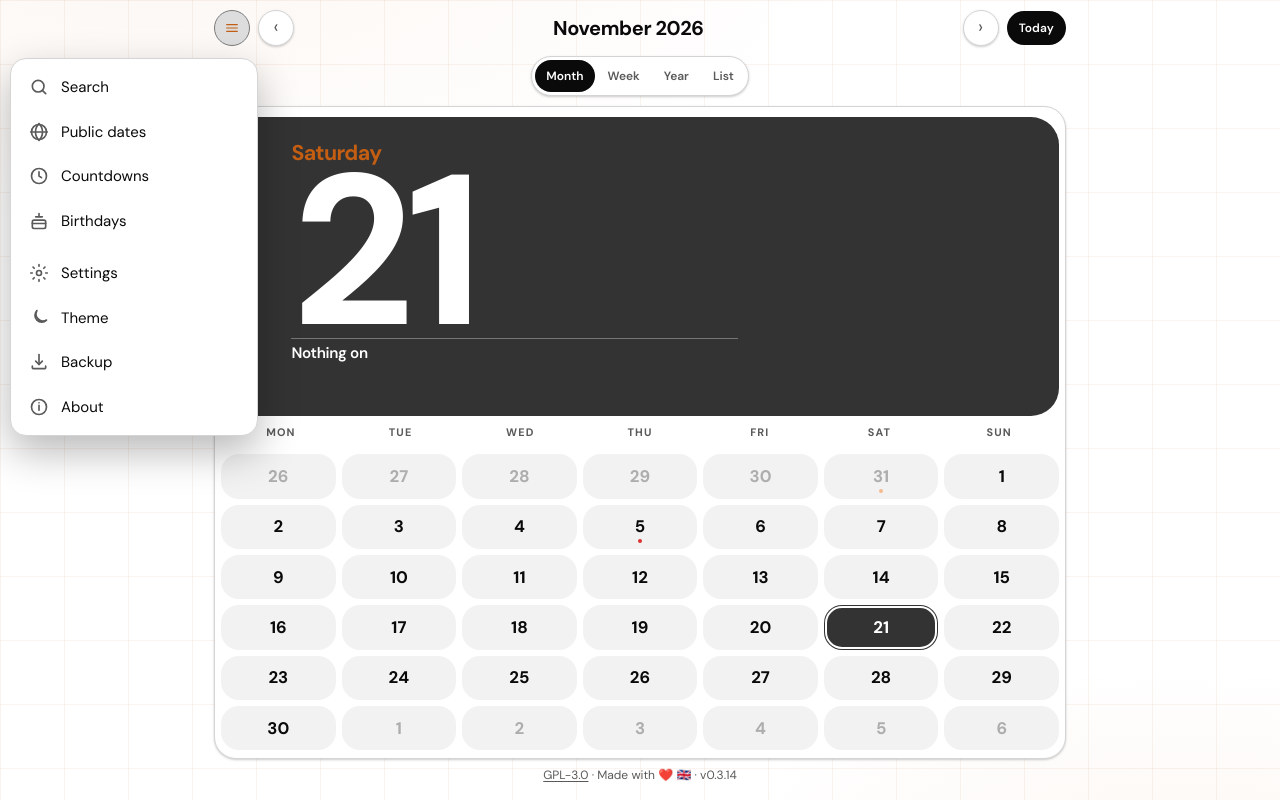
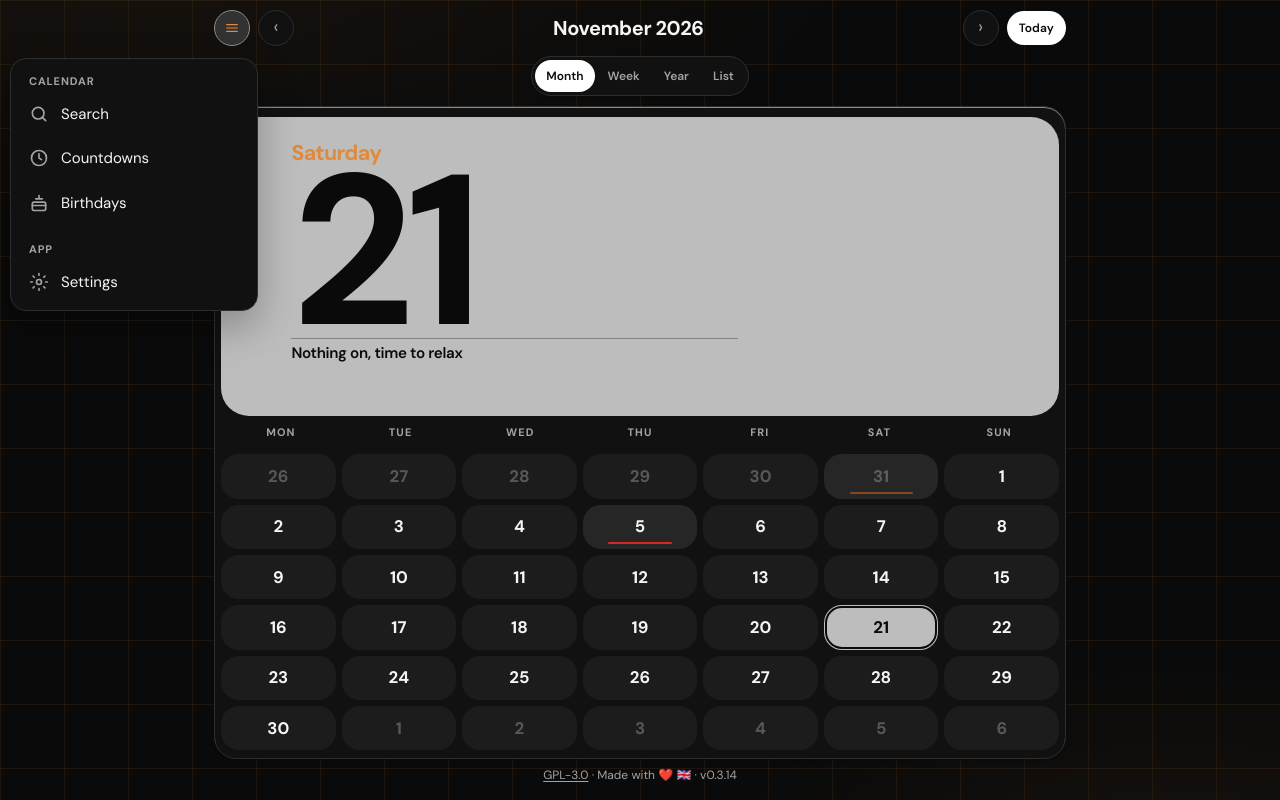
Before and after one commit to ambr3/calendar, a plain HTML site: page index.html in a window 1280 px wide. Both pictures are taken after a click on the button "Menu". Drawn offline with Linux system fonts and the light colour scheme.

Commit message:
Put settings in centered cards and mark busy days with a line.
Dark is the default, light mode is quieter, and an empty day says there is time to relax.

Co-authored-by: Cursor <cursoragent@cursor.com>

```diff
--- a/app.css
+++ b/app.css
@@ -131,7 +131,15 @@ body{
 .sheet button.row.danger svg{color:var(--danger)}
 .sheet .sep{height:1px;background:var(--border);margin:8px 10px}
 .sheet .note{padding:8px 14px;color:var(--text-dim);font-size:13px;line-height:1.5}
-.theme-mode-row{display:flex;flex-wrap:wrap;gap:8px;padding:4px 14px 12px}
+.theme-mode-row{display:flex;flex-wrap:wrap;gap:8px;padding:4px 0 8px}
+[data-theme="light"]{
+  --bg:#e4e4e4;
+  --surface:#f1f1f1;
+  --surface-2:#e8e8e8;
+  --surface-3:#dcdcdc;
+  --text:#1a1a1a;
+  --border:#c8c8c8;
+}
 .theme-chip{
   min-height:36px;padding:0 14px;border-radius:999px;border:1px solid var(--border-strong);
   background:var(--surface-2);color:var(--text);font:inherit;font-size:13px;font-weight:600;
--- a/calendar/theme.css
+++ b/calendar/theme.css
@@ -307,6 +307,14 @@
   background: var(--border);
   margin: 4px 8px;
 }
+#pane-calendar #sheet-cal .menu-label {
+  margin: 8px 12px 2px;
+  font-size: 11px;
+  font-weight: 700;
+  letter-spacing: 0.08em;
+  text-transform: uppercase;
+  color: var(--text-dim);
+}
 
 /* ===== TOOLBAR / VIEW SWITCH ===== */
 #pane-calendar #toolbar {
@@ -531,6 +539,14 @@
   background: var(--glass-strong);
 }
 
+.day-cell.has-events:not(.today) {
+  background: var(--surface-3);
+}
+
+.day-cell.has-events:not(.today):hover {
+  background: color-mix(in srgb, var(--text) 8%, var(--surface-3));
+}
+
 .day-cell.other-month .day-number {
   color: var(--text-muted);
   opacity: 0.45;
@@ -575,45 +591,41 @@
 
 .date-highlight {
   position: absolute;
-  left: 50%;
-  bottom: 5px;
-  width: 4px;
-  height: 4px;
+  left: 22%;
+  right: 22%;
+  bottom: 4px;
+  width: auto;
+  height: 2px;
   min-width: 0;
   max-width: none;
-  border-radius: 50%;
+  border-radius: 2px;
   margin: 0;
-  transform: translateX(-50%);
   flex-shrink: 0;
-  opacity: 0.95;
-}
-
-.day-cell.today .date-highlight {
-  background: var(--on-primary) !important;
-}
-
-/* ===== BOTTOM PANELS ===== */
+}
+
+/* ===== MENU CARDS ===== */
 #holidays-panel,
 #countdowns-panel,
 #birthdays-panel {
   position: fixed;
-  bottom: var(--app-nav-h, 0px);
-  left: 50%;
-  transform: translateX(-50%);
-  width: 100%;
-  max-width: 560px;
-  background: var(--glass-strong);
-  -webkit-backdrop-filter: var(--blur);
-  backdrop-filter: var(--blur);
-  border-radius: 28px 28px 0 0;
-  border: 1px solid var(--glass-border);
-  border-bottom: none;
-  padding: 0 24px 16px;
-  box-shadow: var(--shadow-lg);
-  z-index: 30;
-  max-height: calc(62vh - var(--app-nav-h, 0px));
-  max-height: calc(62dvh - var(--app-nav-h, 0px));
+  inset: 0;
+  z-index: 60;
+  display: flex;
+  align-items: center;
+  justify-content: center;
+  padding: 12px;
+  background: rgba(0, 0, 0, 0.45);
+}
+.card-sheet {
+  width: min(440px, 100%);
+  max-height: min(78vh, 680px);
   overflow-y: auto;
+  background: var(--surface);
+  color: var(--text);
+  border-radius: 22px;
+  border: 1px solid var(--border);
+  padding: 8px 16px 16px;
+  box-shadow: 0 16px 40px rgba(0, 0, 0, 0.28);
 }
 
 [data-theme='dark'] #holidays-panel,
@@ -642,13 +654,7 @@
 #holidays-panel::before,
 #countdowns-panel::before,
 #birthdays-panel::before {
-  content: '';
-  display: block;
-  width: 40px;
-  height: 5px;
-  border-radius: 3px;
-  background: var(--glass-border-strong);
-  margin: 10px auto 0;
+  content: none;
 }
 
 .panel-header {
@@ -1133,8 +1139,7 @@
 }
 
 /* ===== MODAL ===== */
-#event-modal,
-#settings-modal {
+#event-modal {
   position: fixed;
   inset: 0;
   bottom: var(--app-nav-h, 0px);
@@ -1147,6 +1152,16 @@
   z-index: 35;
   max-width: 100vw;
   overflow-x: hidden;
+}
+#settings-modal {
+  position: fixed;
+  inset: 0;
+  background: rgba(0, 0, 0, 0.45);
+  display: flex;
+  align-items: center;
+  justify-content: center;
+  z-index: 60;
+  padding: 12px;
 }
 
 .modal-content {
@@ -1171,8 +1186,7 @@
   background: var(--glass-strong);
 }
 
-#event-modal .modal-content::before,
-#settings-modal .modal-content::before {
+#event-modal .modal-content::before {
   content: '';
   display: block;
   width: 40px;
@@ -1601,8 +1615,7 @@
 #holidays-panel:not(.hidden),
 #countdowns-panel:not(.hidden),
 #birthdays-panel:not(.hidden) {
-  transform: translateX(-50%) translateY(0);
-  animation: slideUp 0.32s cubic-bezier(0.16, 1, 0.3, 1) both;
+  animation: fadeIn 0.15s ease;
 }
 
 #event-modal:not(.hidden),
@@ -1610,9 +1623,11 @@
   animation: fadeIn 0.18s ease-out;
 }
 
-#event-modal:not(.hidden) .modal-content,
+#event-modal:not(.hidden) .modal-content {
+  animation: modalSlideUp 0.32s cubic-bezier(0.16, 1, 0.3, 1);
+}
 #settings-modal:not(.hidden) .modal-content {
-  animation: modalSlideUp 0.32s cubic-bezier(0.16, 1, 0.3, 1);
+  animation: fadeIn 0.15s ease;
 }
 
 #search-overlay:not(.hidden) .search-box {
@@ -1942,27 +1957,22 @@
 #search-overlay {
   position: fixed;
   inset: 0;
-  background: var(--overlay);
-  -webkit-backdrop-filter: blur(6px);
-  backdrop-filter: blur(6px);
-  display: flex;
-  align-items: flex-start;
+  background: rgba(0, 0, 0, 0.45);
+  display: flex;
+  align-items: center;
   justify-content: center;
-  padding-top: 8vh;
-  z-index: 25;
+  padding: 12px;
+  z-index: 60;
 }
 
 .search-box {
-  background: var(--glass-strong);
-  -webkit-backdrop-filter: var(--blur);
-  backdrop-filter: var(--blur);
-  width: calc(100% - 32px);
-  max-width: 560px;
-  border-radius: var(--radius);
-  padding: 0 22px 18px;
-  border: 1px solid var(--glass-border);
-  box-shadow: var(--shadow-lg);
-  max-height: 70vh;
+  background: var(--surface);
+  width: min(440px, 100%);
+  border-radius: 22px;
+  padding: 8px 16px 16px;
+  border: 1px solid var(--border);
+  box-shadow: 0 16px 40px rgba(0, 0, 0, 0.28);
+  max-height: min(78vh, 680px);
   display: flex;
   flex-direction: column;
 }
@@ -2051,10 +2061,27 @@
 
 /* ===== SETTINGS ===== */
 #settings-modal .modal-content {
-  max-width: 560px;
+  width: min(440px, 100%);
+  max-width: 440px;
+  max-height: min(82vh, 720px);
   overflow-y: auto;
   overflow-x: hidden;
   word-wrap: break-word;
+  border-radius: 22px;
+  border: 1px solid var(--border);
+  background: var(--surface);
+}
+.settings-section button.row {
+  display: block;
+  width: 100%;
+  margin-top: 8px;
+  padding: 12px 14px;
+  border-radius: 12px;
+  border: 1px solid var(--border);
+  background: var(--surface-2);
+  color: var(--text);
+  text-align: left;
+  font-weight: 600;
 }
 
 .settings-section {
--- a/index.html
+++ b/index.html
@@ -1,5 +1,5 @@
 <!DOCTYPE html>
-<html lang="en" data-theme="light">
+<html lang="en" data-theme="dark">
 <head>
 <meta charset="utf-8">
 <meta name="viewport" content="width=device-width, initial-scale=1, viewport-fit=cover">
@@ -11,9 +11,8 @@
 <meta
   http-equiv="Permissions-Policy"
   content="camera=(), microphone=(), geolocation=(), payment=(), usb=(), midi=(), serial=(), display-capture=(), accelerometer=(), gyroscope=(), magnetometer=(), idle-detection=(), screen-wake-lock=()">
-<meta name="theme-color" content="#ffffff" media="(prefers-color-scheme: light)">
-<meta name="theme-color" content="#0a0a0a" media="(prefers-color-scheme: dark)">
-<meta name="color-scheme" content="light dark">
+<meta name="theme-color" content="#0a0a0a">
+<meta name="color-scheme" content="dark">
 <meta name="apple-mobile-web-app-capable" content="yes">
 <meta name="mobile-web-app-capable" content="yes">
 <meta name="apple-mobile-web-app-status-bar-style" content="black">
@@ -65,13 +64,10 @@
 
       <div class="scrim" id="cal-scrim"></div>
       <div class="menu-card" id="sheet-cal" role="dialog" aria-modal="true" aria-label="Menu" aria-hidden="true">
+        <p class="menu-label">Calendar</p>
         <button type="button" class="row" id="search-btn">
           <svg viewBox="0 0 24 24"><circle cx="11" cy="11" r="7"/><path d="M20 20l-4-4"/></svg>
           <span>Search</span>
-        </button>
-        <button type="button" class="row" id="holidays-btn">
-          <svg viewBox="0 0 24 24"><circle cx="12" cy="12" r="9"/><path d="M2 12h20M12 2a14 14 0 0 1 0 20M12 2a14 14 0 0 0 0 20"/></svg>
-          <span>Public dates</span>
         </button>
         <button type="button" class="row" id="countdowns-btn">
           <svg viewBox="0 0 24 24"><circle cx="12" cy="12" r="9"/><path d="M12 7v5l3 2"/></svg>
@@ -82,21 +78,10 @@
           <span>Birthdays</span>
         </button>
         <div class="sep"></div>
+        <p class="menu-label">App</p>
         <button type="button" class="row" id="settings-btn">
           <svg viewBox="0 0 24 24"><circle cx="12" cy="12" r="3"/><path d="M12 2v2M12 20v2M4.9 4.9l1.4 1.4M17.7 17.7l1.4 1.4M2 12h2M20 12h2M4.9 19.1l1.4-1.4M17.7 6.3l1.4-1.4"/></svg>
           <span>Settings</span>
-        </button>
-        <button type="button" class="row" id="theme-toggle" aria-pressed="false" title="Theme settings" aria-haspopup="dialog" aria-controls="sheet-theme">
-          <svg viewBox="0 0 24 24" aria-hidden="true"><path d="M21 14.5A8.5 8.5 0 0 1 9.5 3 7 7 0 1 0 21 14.5z"/></svg>
-          <span id="theme-toggle-label">Theme</span>
-        </button>
-        <button type="button" class="row" id="nav-backup" aria-haspopup="dialog" aria-controls="sheet-backup">
-          <svg viewBox="0 0 24 24" aria-hidden="true"><path d="M12 3v12"/><path d="M8 11l4 4 4-4"/><path d="M4 17v2a1 1 0 0 0 1 1h14a1 1 0 0 0 1-1v-2"/></svg>
-          <span>Backup</span>
-        </button>
-        <button type="button" class="row" id="nav-about" aria-haspopup="dialog" aria-controls="sheet-about">
-          <svg viewBox="0 0 24 24" aria-hidden="true"><circle cx="12" cy="12" r="9"/><path d="M12 10v6M12 7h.01"/></svg>
-          <span>About</span>
         </button>
       </div>
 
@@ -135,7 +120,8 @@
         </div>
       </div>
 
-      <div id="holidays-panel" class="hidden" role="dialog" aria-label="Public dates and holidays" aria-modal="true">
+      <div id="holidays-panel" class="hidden card-overlay" role="dialog" aria-label="Public dates and holidays" aria-modal="true">
+        <div class="card-sheet">
         <div class="panel-header">
           <h2>Public Dates</h2>
           <button id="close-holidays-panel" aria-label="Close">&times;</button>
@@ -148,9 +134,11 @@
           <h3 class="section-title">Country Holidays</h3>
           <div id="holidays-country-list"></div>
         </div>
+        </div>
       </div>
 
-      <div id="countdowns-panel" class="hidden" role="dialog" aria-label="Countdowns" aria-modal="true">
+      <div id="countdowns-panel" class="hidden card-overlay" role="dialog" aria-label="Countdowns" aria-modal="true">
+        <div class="card-sheet">
         <div class="panel-header">
           <h2>Countdowns</h2>
           <button id="close-countdowns-panel" aria-label="Close">&times;</button>
@@ -182,9 +170,11 @@
             </form>
           </div>
         </div>
+        </div>
       </div>
 
-      <div id="birthdays-panel" class="hidden" role="dialog" aria-label="Birthdays" aria-modal="true">
+      <div id="birthdays-panel" class="hidden card-overlay" role="dialog" aria-label="Birthdays" aria-modal="true">
+        <div class="card-sheet">
         <div class="panel-header">
           <h2>Birthdays</h2>
           <button id="close-birthdays-panel" aria-label="Close">&times;</button>
@@ -192,6 +182,7 @@
         <div class="panel-scroll">
           <p id="birthdays-empty" class="section-hint"></p>
           <div id="birthdays-list"></div>
+        </div>
         </div>
       </div>
 
@@ -202,7 +193,16 @@
             <button id="close-settings" aria-label="Close">&times;</button>
           </div>
           <div class="settings-section">
-            <h4>General</h4>
+            <h4>Appearance</h4>
+            <p class="settings-hint">Dark is the default. System follows this device.</p>
+            <div class="theme-mode-row" role="group" aria-label="Colour mode">
+              <button type="button" class="theme-chip" data-theme-opt="system" role="menuitemradio" aria-checked="false">System</button>
+              <button type="button" class="theme-chip" data-theme-opt="light" role="menuitemradio" aria-checked="false">Light</button>
+              <button type="button" class="theme-chip" data-theme-opt="dark" role="menuitemradio" aria-checked="true">Dark</button>
+            </div>
+          </div>
+          <div class="settings-section">
+            <h4>Calendar</h4>
             <label for="app-name-input">App Name</label>
             <input type="text" id="app-name-input" placeholder="Seclusa Calendar" maxlength="30" autocomplete="off" />
             <label for="lang-select">Language</label>
@@ -216,21 +216,29 @@
             </div>
           </div>
           <div class="settings-section">
-            <h4>Notifications</h4>
+            <h4>Public dates</h4>
+            <p class="settings-hint">Choose which holidays and marked days show on the calendar.</p>
+            <button type="button" class="row" id="holidays-btn">Public dates</button>
+          </div>
+          <div class="settings-section">
+            <h4>Reminders</h4>
             <div class="settings-row">
               <button id="reminder-permission-btn">Enable notifications</button>
             </div>
             <p class="settings-hint">Used for event reminders. Nothing is sent anywhere.</p>
           </div>
           <div class="settings-section">
+            <h4>Backup and about</h4>
+            <button type="button" class="row" id="nav-backup" aria-haspopup="dialog" aria-controls="sheet-backup">Backup</button>
+            <button type="button" class="row" id="nav-about" aria-haspopup="dialog" aria-controls="sheet-about">About</button>
+            <p class="settings-hint">Backup exports or restores events. About has the licence and privacy notes.</p>
+          </div>
+          <div class="settings-section">
             <h4>Data</h4>
             <div class="settings-row">
               <button id="clear-all-data-btn" class="danger">Delete all calendar data</button>
             </div>
-            <p class="settings-hint">
-              Use <strong>Backup</strong> in the menu to export or restore events.
-              Clearing site data deletes everything on this device.
-            </p>
+            <p class="settings-hint">This cannot be undone. Export a backup first if you need one.</p>
           </div>
         </div>
       </div>
@@ -496,17 +504,7 @@
     <p>No analytics, cookies, or network calls for your events after the app shell is loaded.</p>
     <h4>Backup</h4>
     <p class="about-warn"><strong>Back up regularly.</strong> Everything lives only in this browser. If you clear site data, cookies, or the browser cache, <strong>all calendar events are permanently deleted</strong> and cannot be recovered without an export.</p>
-    <p>Use <strong>Backup</strong> in the menu to share or save events as JSON (optional encryption) or iCalendar (.ics).</p>
-  </div>
-</div>
-
-<div class="sheet" id="sheet-theme" role="dialog" aria-modal="false" aria-label="Theme" aria-hidden="true">
-  <h3>Theme</h3>
-  <p class="note">Mode</p>
-  <div class="theme-mode-row" role="group" aria-label="Colour mode">
-    <button type="button" class="theme-chip" data-theme-opt="system" role="menuitemradio" aria-checked="false">System</button>
-    <button type="button" class="theme-chip" data-theme-opt="light" role="menuitemradio" aria-checked="false">Light</button>
-    <button type="button" class="theme-chip" data-theme-opt="dark" role="menuitemradio" aria-checked="false">Dark</button>
+    <p>Use <strong>Backup</strong> in Settings to share or save events as JSON (optional encryption) or iCalendar (.ics).</p>
   </div>
 </div>
 
--- a/src/shell.js
+++ b/src/shell.js
@@ -86,8 +86,7 @@ function closeSheet() {
 
   function readMode() {
     const v = safeGet(THEME_KEY);
-    if (v === "light" || v === "dark") return v;
-    if (v === "system" || v === null || v === "") {
+    if (v === "light" || v === "dark" || v === "system") return v;
     const legacy = safeGet(LEGACY_KEY);
     if (legacy === "light") {
       safeSet(THEME_KEY, "light");
@@ -99,9 +98,7 @@ function closeSheet() {
       safeRemove(LEGACY_KEY);
       return "dark";
     }
-      return "system";
-    }
-    return "system";
+    return "dark";
   }
 
   function resolve(mode) {
@@ -129,8 +126,8 @@ function closeSheet() {
   }
 
   function setMode(mode) {
-    if (mode === "system") safeRemove(THEME_KEY);
-    else safeSet(THEME_KEY, mode);
+    if (mode !== "system" && mode !== "light" && mode !== "dark") mode = "dark";
+    safeSet(THEME_KEY, mode);
     safeRemove(LEGACY_KEY);
     applyMode(mode);
   }
--- a/src/theme-boot.js
+++ b/src/theme-boot.js
@@ -3,7 +3,8 @@
  * Page background stays the orange lines. No solid swatches, no Day/Night sky.
  *
  * Storage:
- *   ssc.pref_key_night_mode — light | dark | absent (= system)
+ *   ssc.pref_key_night_mode — light | dark | system
+ *   Absent means dark. Calendar defaults to dark, not the device theme.
  */
 (function () {
   var KEY_THEME = "ssc.pref_key_night_mode";
@@ -13,7 +14,7 @@
   function readPref() {
     try {
       var v = localStorage.getItem(KEY_THEME);
-      if (v === "light" || v === "dark") return v;
+      if (v === "light" || v === "dark" || v === "system") return v;
       var legacy = localStorage.getItem(LEGACY_KEY);
       if (legacy === "light") return "light";
       if (legacy === "dark" || legacy === "bw") return "dark";
@@ -26,9 +27,11 @@
   try {
     var html = document.documentElement;
     var saved = readPref();
-    if (saved) {
+    if (saved === "light" || saved === "dark") {
       html.setAttribute("data-theme", saved);
-    } else if (window.matchMedia && window.matchMedia("(prefers-color-scheme: dark)").matches) {
+    } else if (saved === "system" && window.matchMedia && window.matchMedia("(prefers-color-scheme: light)").matches) {
+      html.setAttribute("data-theme", "light");
+    } else {
       html.setAttribute("data-theme", "dark");
     }
 
@@ -41,6 +44,6 @@
       }
     } catch (err) { /* ignore */ }
   } catch (err) {
-    /* Storage blocked, or no matchMedia. The light default in the markup stands. */
+    /* Storage blocked, or no matchMedia. The dark default in the markup stands. */
   }
 })();
```
Also changed, not shown: calendar/app.js. Lines whose indentation alone changed are shown as unchanged.
